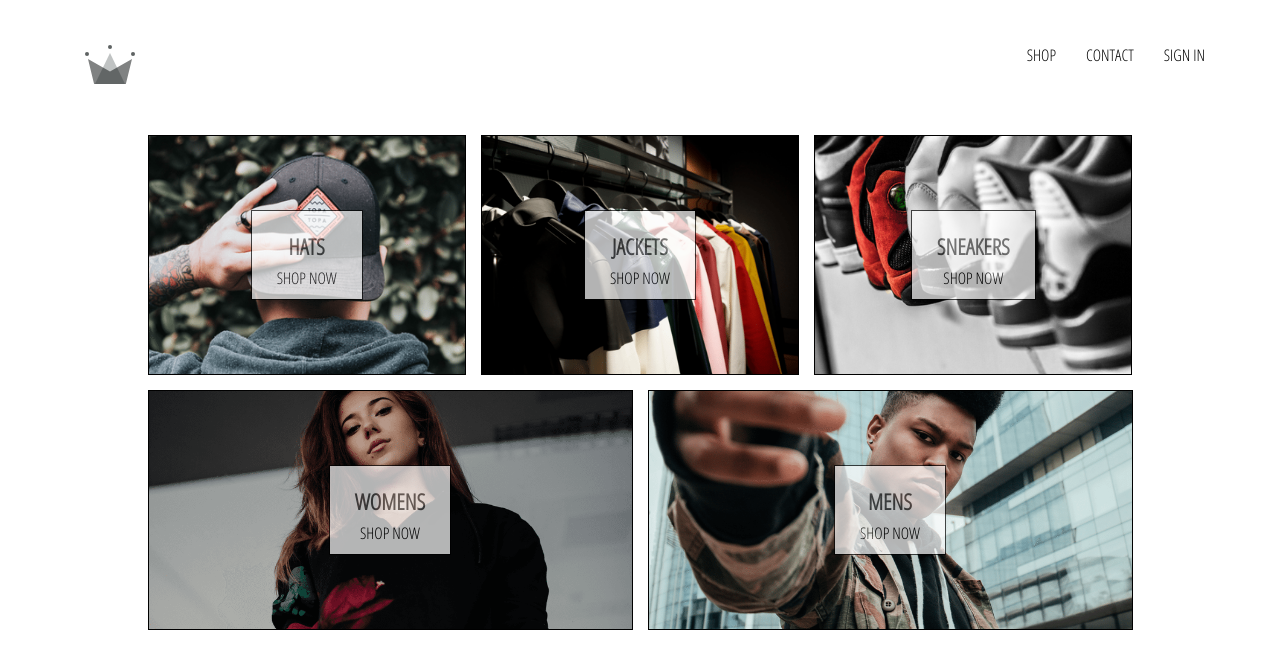
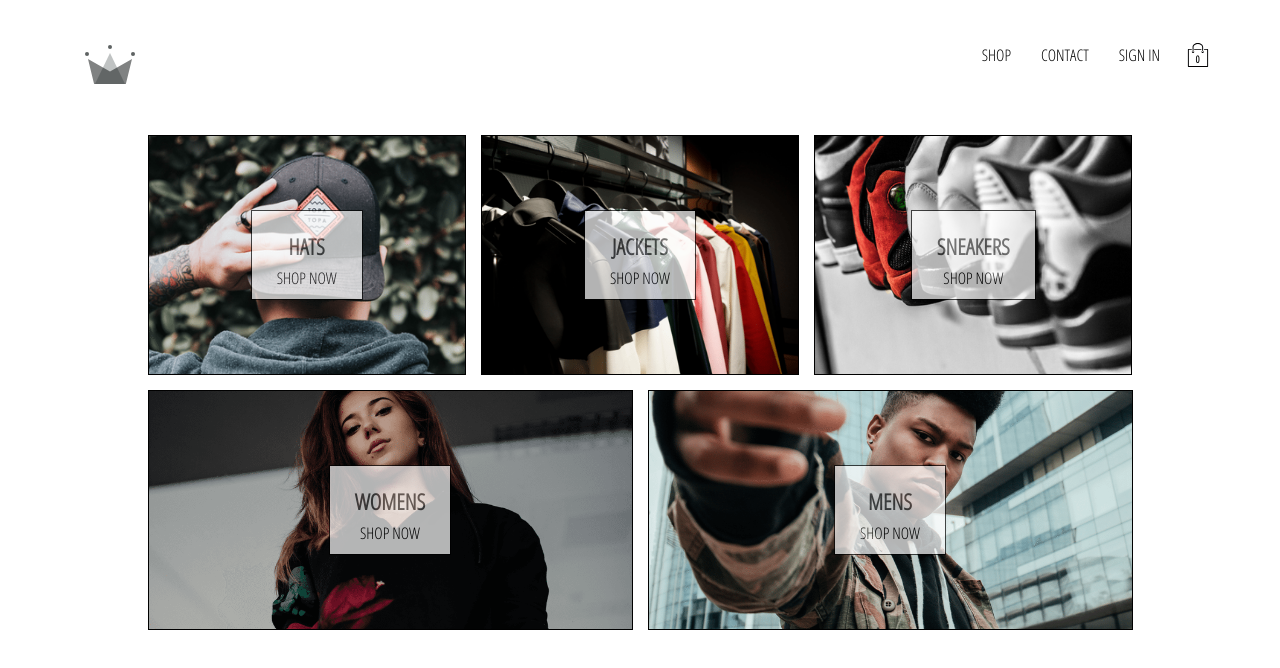
Before and after one commit to Dakarakoso/e-commerceApp, a React (Create React App) app: page / in a window 1280 px wide. Shown: the top 668 px of the page. Built offline with nearby package versions, Linux system fonts and the light colour scheme; no server answers.

Commit message:
added cartIcon and cartDropdown compoenents to application, also implemented card reducer

```diff
--- /dev/null
+++ b/src/components/cart-dropdown/cart-dropdown.component.jsx
@@ -0,0 +1,13 @@
+import React from 'react';
+import CustomButton from '../custom-button/custom-button.component';
+
+import './cart-dropdown.styless.scss';
+
+const CartDropdown = () => (
+    <div className='cart-dropdown'>
+        <div className='cart-items'/>
+        <CustomButton>GO TO CHECKOUT</CustomButton>
+    </div>
+);
+
+export default CartDropdown;
--- /dev/null
+++ b/src/components/cart-dropdown/cart-dropdown.styless.scss
@@ -0,0 +1,24 @@
+.cart-dropdown {
+    position: absolute;
+    width: 240px;
+    height: 340px;
+    display: flex;
+    flex-direction: column;
+    padding: 20px;
+    border: 1px solid black;
+    background-color: white;
+    top: 90px;
+    right: 40px;
+    z-index: 5;
+
+    .cart-items {
+      height: 240px;
+      display: flex;
+      flex-direction: column;
+      overflow: scroll;
+    }
+
+    button {
+      margin-top: auto;
+    }
+  }
--- /dev/null
+++ b/src/components/cart-icon/cart-icon.component.jsx
@@ -0,0 +1,21 @@
+import React from 'react';
+import { connect } from 'react-redux';
+import toggleCartHidden from '../../redux/cart/cart.actions';
+import { ReactComponent as ShoppingIcon } from '../../assets/shopping-bag.svg';
+import './cart-icon.styles.scss';
+
+const CartIcon = ({ toggleCartHidden }) => (
+    <div className='cart-icon' onClick={toggleCartHidden}>
+        <ShoppingIcon className='shopping-icon' />
+        <span className='item-count'>0</span>
+    </div>
+);
+
+const mapDispatchToProps = dispatch => ({
+    toggleCartHidden: () => dispatch(toggleCartHidden())
+});
+
+export default connect(
+    null,
+    mapDispatchToProps
+)(CartIcon);
--- /dev/null
+++ b/src/components/cart-icon/cart-icon.styles.scss
@@ -0,0 +1,21 @@
+.cart-icon {
+    width: 45px;
+    height: 45px;
+    position: relative;
+    display: flex;
+    align-items: center;
+    justify-content: center;
+    cursor: pointer;
+
+    .shopping-icon {
+      width: 24px;
+      height: 24px;
+    }
+
+    .item-count {
+      position: absolute;
+      font-size: 10px;
+      font-weight: bold;
+      bottom: 12px;
+    }
+  }
--- a/src/components/header/header.component.jsx
+++ b/src/components/header/header.component.jsx
@@ -2,14 +2,16 @@
 import { connect } from 'react-redux';
 import { Link } from 'react-router-dom';
 import { auth } from '../../firebase/firebase.utils';
+import CartIcon from '../cart-icon/cart-icon.component';
+import CartDropdown from '../cart-dropdown/cart-dropdown.component';
 import { ReactComponent as Logo } from '../../assets/crown.svg';
 
 import './header.styles.scss';
 
-const Header = ({currentUser}) => (
+const Header = ({ currentUser, hidden }) => (
     <div className='header'>
         <Link className='logo-container' to='/'>
-            <Logo className='logo'/>
+            <Logo className='logo' />
         </Link>
         <div className='options'>
             <Link className='option' to='/shop'>
@@ -24,12 +26,15 @@
                     :
                     <Link className='option' to='/signin'>SIGN IN</Link>
             }
+            <CartIcon />
         </div>
+        {hidden ? null : <CartDropdown />}
     </div>
 )
 
-const mapStateToProps = state => ({
-    currentUser: state.user.currentUser
+const mapStateToProps = ({ user: { currentUser }, cart: { hidden } }) => ({
+    currentUser,
+    hidden
 });
 
 export default connect(mapStateToProps)(Header);
--- /dev/null
+++ b/src/redux/cart/cart.actions.js
@@ -0,0 +1,7 @@
+import CartActionTypes from './cart.types';
+
+const toggleCartHidden = () => ({
+    type: CartActionTypes.TOGGLE_CART_HIDDEN
+});
+
+export default toggleCartHidden;
--- /dev/null
+++ b/src/redux/cart/cart.reducer.js
@@ -0,0 +1,20 @@
+import CartActionTypes from './cart.types';
+
+const INITIAL_STATE = {
+    hidden: true
+};
+
+const cartReducer = (state = INITIAL_STATE, action) => {
+    switch (action.type) {
+        case CartActionTypes.TOGGLE_CART_HIDDEN:
+            return {
+                ...state,
+                hidden: !state.hidden
+            }
+        default:
+            return state;
+    }
+
+};
+
+export default cartReducer;
--- /dev/null
+++ b/src/redux/cart/cart.types.js
@@ -0,0 +1,5 @@
+const CartActionTypes = {
+    TOGGLE_CART_HIDDEN: 'TOGGLE_CART_HIDDEN'
+};
+
+export default CartActionTypes;
--- a/src/redux/root-reducer.js
+++ b/src/redux/root-reducer.js
@@ -1,7 +1,9 @@
 import { combineReducers } from 'redux';
 
 import userReducer from './user/user.reducer';
+import cartReducer from './cart/cart.reducer';
 
 export default combineReducers({
-    user: userReducer
+    user: userReducer,
+    cart: cartReducer
 });
```
Also changed, not shown: src/assets/shopping-bag.svg (added).
